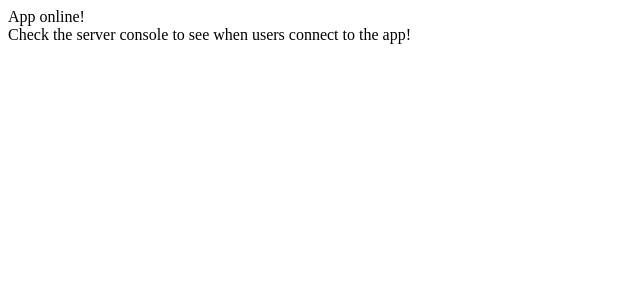
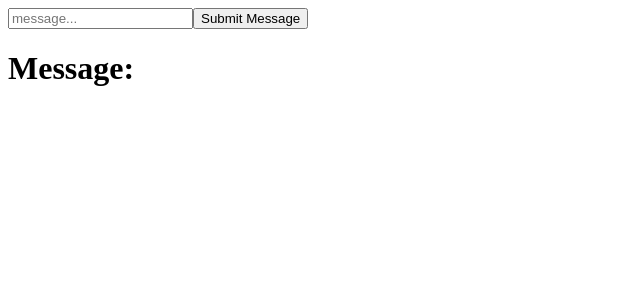
Before and after one commit to mccoyplayer/BOR, a React (Create React App) app in the folder client/: page / in a window 1280 px wide. Shown: the top 300 px of the page, without its empty margins (0-640 px from the left). Built offline with nearby package versions, Linux system fonts and the light colour scheme; no server answers.

Commit message:
Add simple message broadcast functionality.

```diff
--- a/client/src/App.js
+++ b/client/src/App.js
@@ -1,14 +1,36 @@
 import io from 'socket.io-client';
+import { useEffect, useState } from "react";
 
 // This connects our front-end user to the socket
 // server, and will prompt a message on the server.
-const socket = io.connect("http://localhost:3001");
+const socket = io('http://localhost:3001');
 
 function App() {
+
+  const [message, setMessage] = useState('');
+  const [messageReceived, setMessageReceived] = useState('');
+
+  const sendMessage = () => {
+    socket.emit("send_message", { message });
+  }
+
+  useEffect(() => {
+    socket.on("receive_message", (data) => {
+      console.log("received message!");
+      setMessageReceived(data.message);
+    });
+
+    return () => {
+      socket.off('receive_message');
+    };
+  }, []);
+
   return (
     <div className="App">
-      App online!<br/>
-      Check the server console to see when users connect to the app!
+      <input placeholder='message...' onChange={(e) => {setMessage(e.target.value)}}/>
+      <button onClick={sendMessage}>Submit Message</button>
+      <h1>Message: </h1>
+      {messageReceived}
     </div>
   );
 }
```
Also changed, not shown: 1 other file (tests, documents, lock files or other folders).
